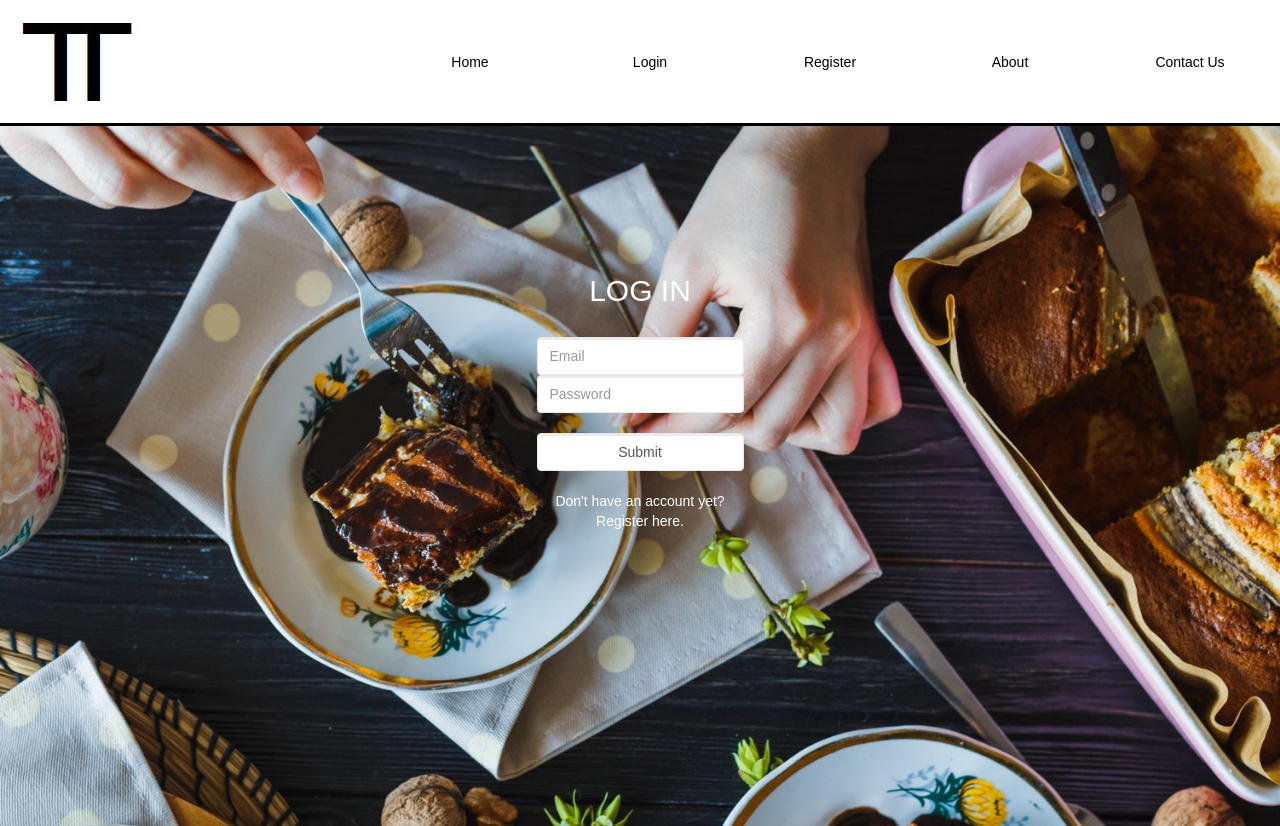
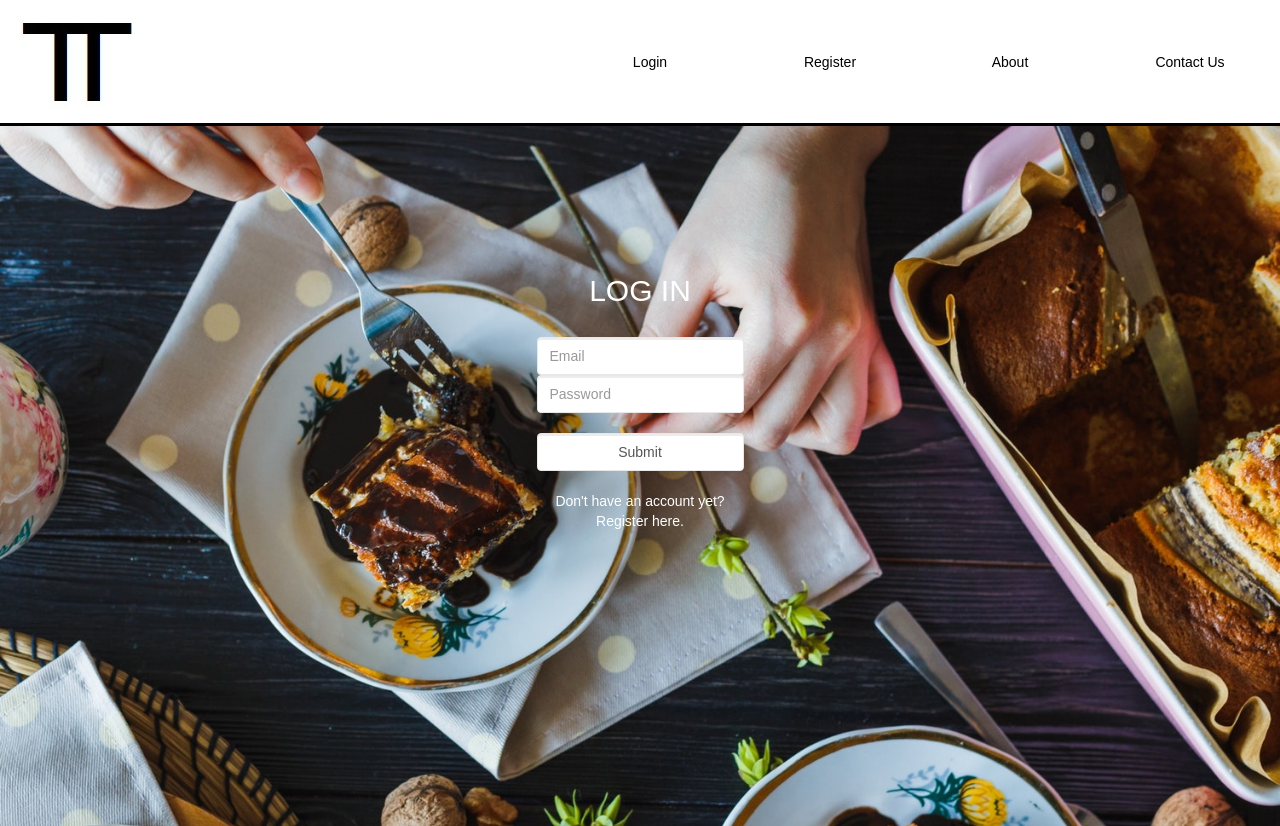
Before and after one commit to TeamFoxBox/tabletonight-fe, a React (Create React App) app: page /login in a window 1280 px wide. Built offline with nearby package versions, Linux system fonts and the light colour scheme.

Commit message:
sending registration info to heroku address instead of localhost 3000

```diff
--- a/src/pages/header.js
+++ b/src/pages/header.js
@@ -34,13 +34,12 @@ class Header extends Component {
 				</div>
 				<nav>
 					<ul>
-						<li className="item"><a href="/">Home</a></li>
 						{!Auth.loggedIn() &&
 						  <li className="item"><a href="/login">Login</a></li>
-					    }
+					  }
 					  	{!Auth.loggedIn() &&
 						   <li className="item"> <a href="/register">Register</a></li>
-					    }
+					  }
 
 						 <li className="item"><a href="/about">About</a></li>
 						  <li className="item"><a href="/contactus">Contact Us</a></li>
--- a/src/services/AuthService.js
+++ b/src/services/AuthService.js
@@ -3,7 +3,8 @@ import decode from 'jwt-decode';
 export default class AuthService {
 	constructor(domain) {
 		// We can pass in the backend server, or use a default for dev
-		this.domain = domain || 'http://localhost:3000'
+		this.domain = domain ||
+		'https://table-tonight-be.herokuapp.com/'
 		this.fetch = this.fetch.bind(this)
 		this.login = this.login.bind(this)
 		this.getUserId = this.getUserId.bind(this)
```
